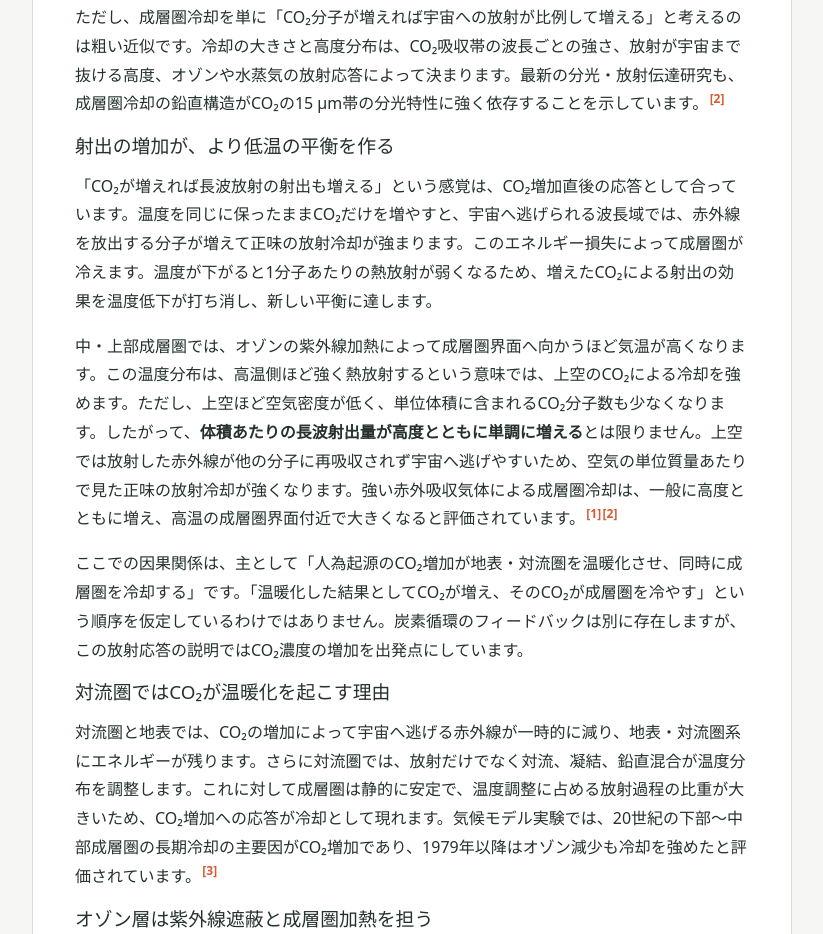
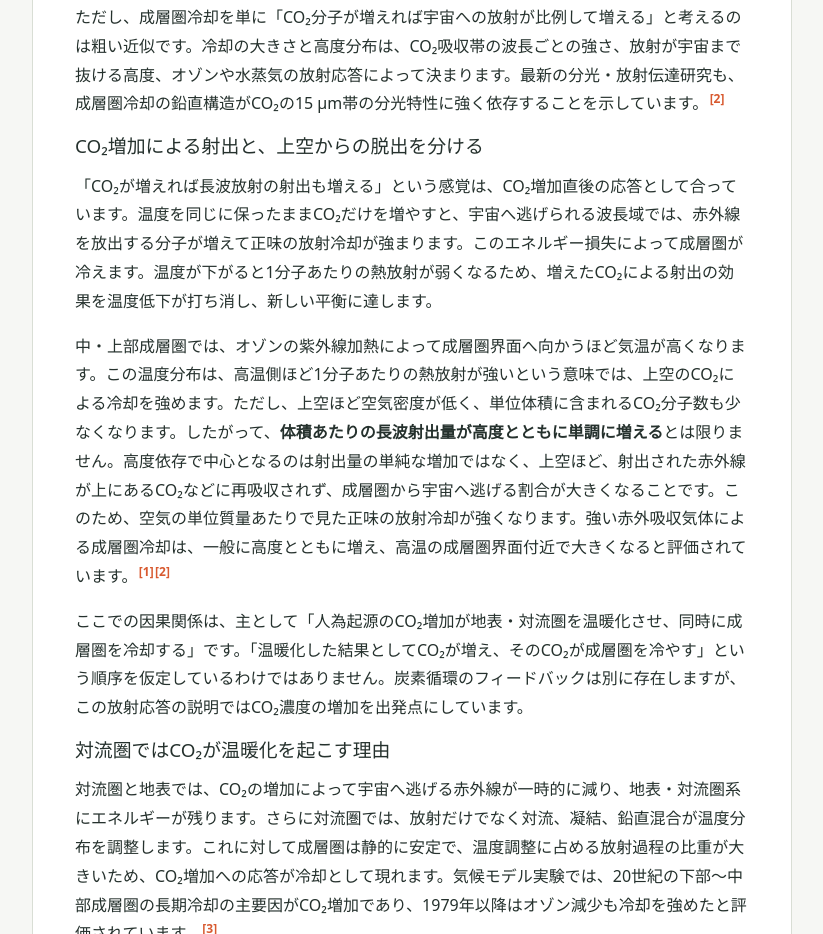
Before and after one commit to kanonundgigue/instant-question-notes, a website: page notes/meteorology/stratospheric-co2-cooling-and-ozone.html in a window 1280 px wide. Shown: the part 1579-2513 px from the top of the page, without its empty margins (228-1051 px from the left). Drawn offline with Linux system fonts and the light colour scheme.

Commit message:
fix: 成層圏CO₂冷却 射出量と脱出率の違いを明確化

```diff
--- a/notes/meteorology/stratospheric-co2-cooling-and-ozone.html
+++ b/notes/meteorology/stratospheric-co2-cooling-and-ozone.html
@@ -49,10 +49,10 @@
 
           <p>ただし、成層圏冷却を単に「CO₂分子が増えれば宇宙への放射が比例して増える」と考えるのは粗い近似です。冷却の大きさと高度分布は、CO₂吸収帯の波長ごとの強さ、放射が宇宙まで抜ける高度、オゾンや水蒸気の放射応答によって決まります。最新の分光・放射伝達研究も、成層圏冷却の鉛直構造がCO₂の15 µm帯の分光特性に強く依存することを示しています。<sup class="citation"><a href="#ref-2" aria-label="参照 2">[2]</a></sup></p>
 
-          <h3>射出の増加が、より低温の平衡を作る</h3>
+          <h3>CO₂増加による射出と、上空からの脱出を分ける</h3>
           <p>「CO₂が増えれば長波放射の射出も増える」という感覚は、CO₂増加直後の応答として合っています。温度を同じに保ったままCO₂だけを増やすと、宇宙へ逃げられる波長域では、赤外線を放出する分子が増えて正味の放射冷却が強まります。このエネルギー損失によって成層圏が冷えます。温度が下がると1分子あたりの熱放射が弱くなるため、増えたCO₂による射出の効果を温度低下が打ち消し、新しい平衡に達します。</p>
 
-          <p>中・上部成層圏では、オゾンの紫外線加熱によって成層圏界面へ向かうほど気温が高くなります。この温度分布は、高温側ほど強く熱放射するという意味では、上空のCO₂による冷却を強めます。ただし、上空ほど空気密度が低く、単位体積に含まれるCO₂分子数も少なくなります。したがって、<strong>体積あたりの長波射出量が高度とともに単調に増える</strong>とは限りません。上空では放射した赤外線が他の分子に再吸収されず宇宙へ逃げやすいため、空気の単位質量あたりで見た正味の放射冷却が強くなります。強い赤外吸収気体による成層圏冷却は、一般に高度とともに増え、高温の成層圏界面付近で大きくなると評価されています。<sup class="citation"><a href="#ref-1" aria-label="参照 1">[1]</a></sup><sup class="citation"><a href="#ref-2" aria-label="参照 2">[2]</a></sup></p>
+          <p>中・上部成層圏では、オゾンの紫外線加熱によって成層圏界面へ向かうほど気温が高くなります。この温度分布は、高温側ほど1分子あたりの熱放射が強いという意味では、上空のCO₂による冷却を強めます。ただし、上空ほど空気密度が低く、単位体積に含まれるCO₂分子数も少なくなります。したがって、<strong>体積あたりの長波射出量が高度とともに単調に増える</strong>とは限りません。高度依存で中心となるのは射出量の単純な増加ではなく、上空ほど、射出された赤外線が上にあるCO₂などに再吸収されず、成層圏から宇宙へ逃げる割合が大きくなることです。このため、空気の単位質量あたりで見た正味の放射冷却が強くなります。強い赤外吸収気体による成層圏冷却は、一般に高度とともに増え、高温の成層圏界面付近で大きくなると評価されています。<sup class="citation"><a href="#ref-1" aria-label="参照 1">[1]</a></sup><sup class="citation"><a href="#ref-2" aria-label="参照 2">[2]</a></sup></p>
 
           <p>ここでの因果関係は、主として「人為起源のCO₂増加が地表・対流圏を温暖化させ、同時に成層圏を冷却する」です。「温暖化した結果としてCO₂が増え、そのCO₂が成層圏を冷やす」という順序を仮定しているわけではありません。炭素循環のフィードバックは別に存在しますが、この放射応答の説明ではCO₂濃度の増加を出発点にしています。</p>
 
```
